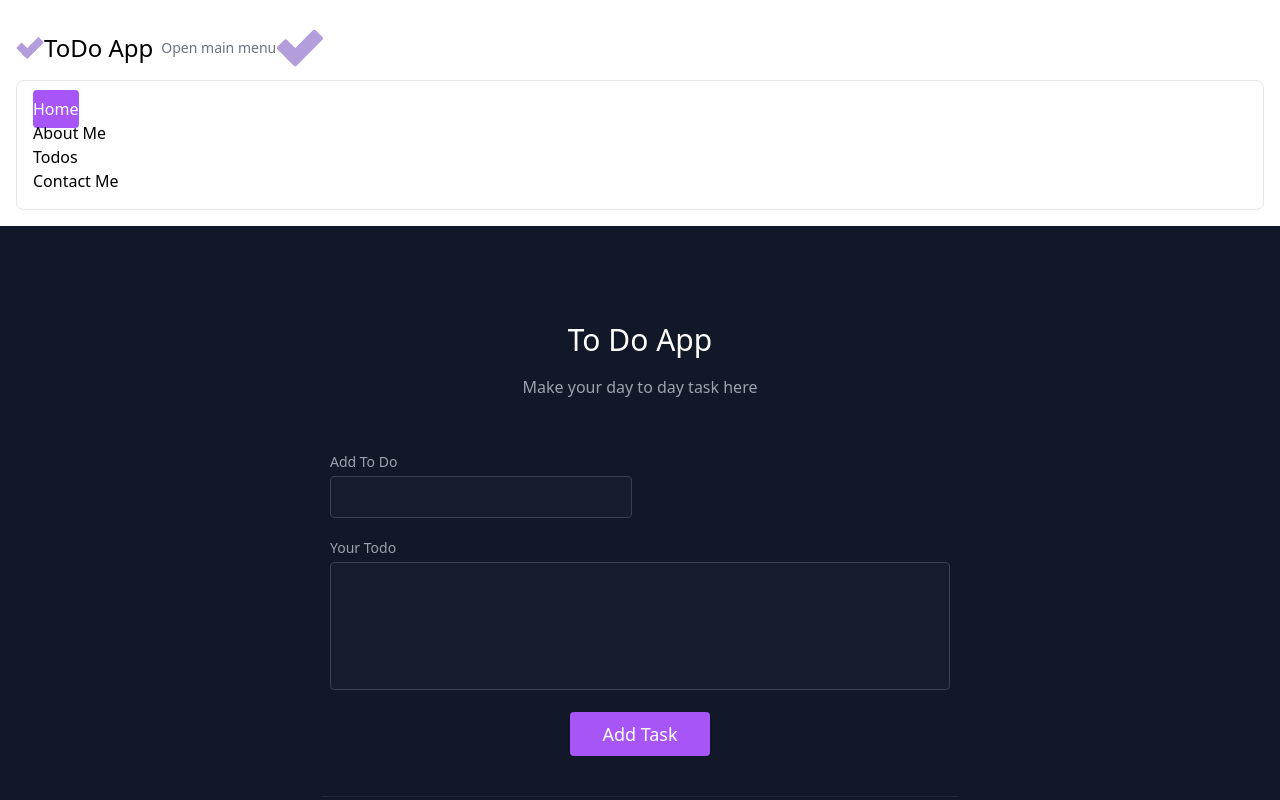
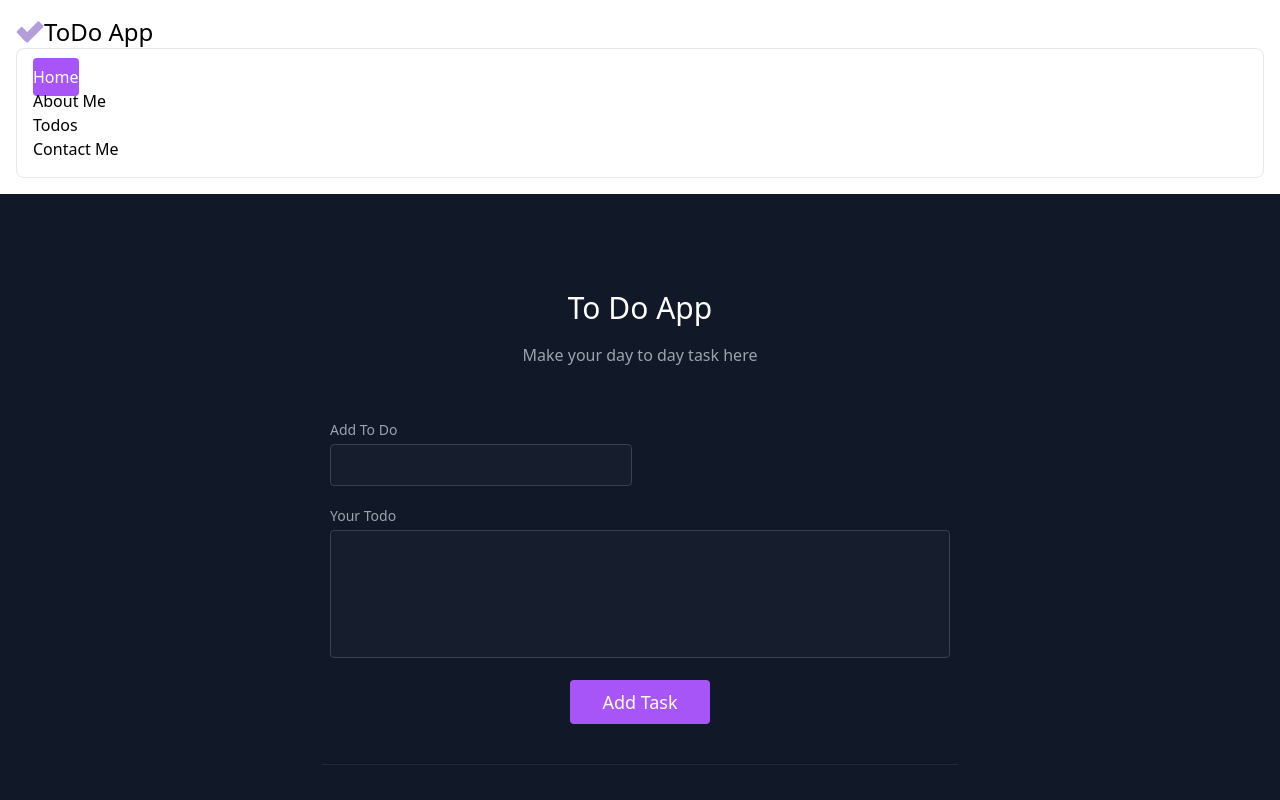
Before and after one commit to yashmalhotra-ai/ToDoApp, a Next.js app: page / in a window 1280 px wide. Shown: the top 800 px of the page. Built offline with nearby package versions, Linux system fonts and the light colour scheme.

Commit message:
more errors

```diff
--- a/Components/Header.js
+++ b/Components/Header.js
@@ -11,11 +11,7 @@ const Header = () => {
 
         <span className="self-center mx-2 text-2xl font-semibold whitespace-nowrap dark:text-white">ToDo App</span>
     </a>
-    <button data-collapse-toggle="navbar-default" type="button" className="inline-flex items-center p-2 w-10 h-10 justify-center text-sm text-gray-500 rounded-lg md:hidden hover:bg-gray-100 focus:outline-none focus:ring-2 focus:ring-gray-200 dark:text-gray-400 dark:hover:bg-gray-700 dark:focus:ring-gray-600" aria-controls="navbar-default" aria-expanded="false">
-        <span className="sr-only">Open main menu</span>
-        <svg xmlns="http://www.w3.org/2000/svg"  viewBox="0 0 48 48" width="48px" height="48px"><path fill="#b39ddb" d="M24.48,29.316l-9.505,9.505L1.588,25.434c-0.784-0.784-0.784-2.054,0-2.838l6.667-6.667	c0.784-0.784,2.054-0.784,2.838,0L24.48,29.316z"/><linearGradient id="5qKAcydctVb3hkGT27jhwa" x1="14.572" x2="43.188" y1="38.199" y2="9.583" gradientUnits="userSpaceOnUse"><stop offset="0" stopColor="#b39ddb"/><stop offset="1" stopColor="#b39ddb"/></linearGradient><path fill="url(#5qKAcydctVb3hkGT27jhwa)" d="M17.797,41.642l-6.667-6.667c-0.784-0.784-0.784-2.054,0-2.838L36.907,6.358	c0.784-0.784,2.054-0.784,2.838,0l6.667,6.667c0.784,0.784,0.784,2.054,0,2.838L20.634,41.642	C19.851,42.425,18.58,42.425,17.797,41.642z"/></svg>
 
-    </button>
     <div className="hidden w-full md:block md:w-auto" id="navbar-default">
       <ul className="font-medium flex flex-col p-4 md:p-0 mt-4 border border-gray-100 rounded-lg bg-gray-50 md:flex-row md:space-x-8 md:mt-0 md:border-0 md:bg-white dark:bg-gray-800 md:dark:bg-gray-900 dark:border-gray-700">
         <li>
```
